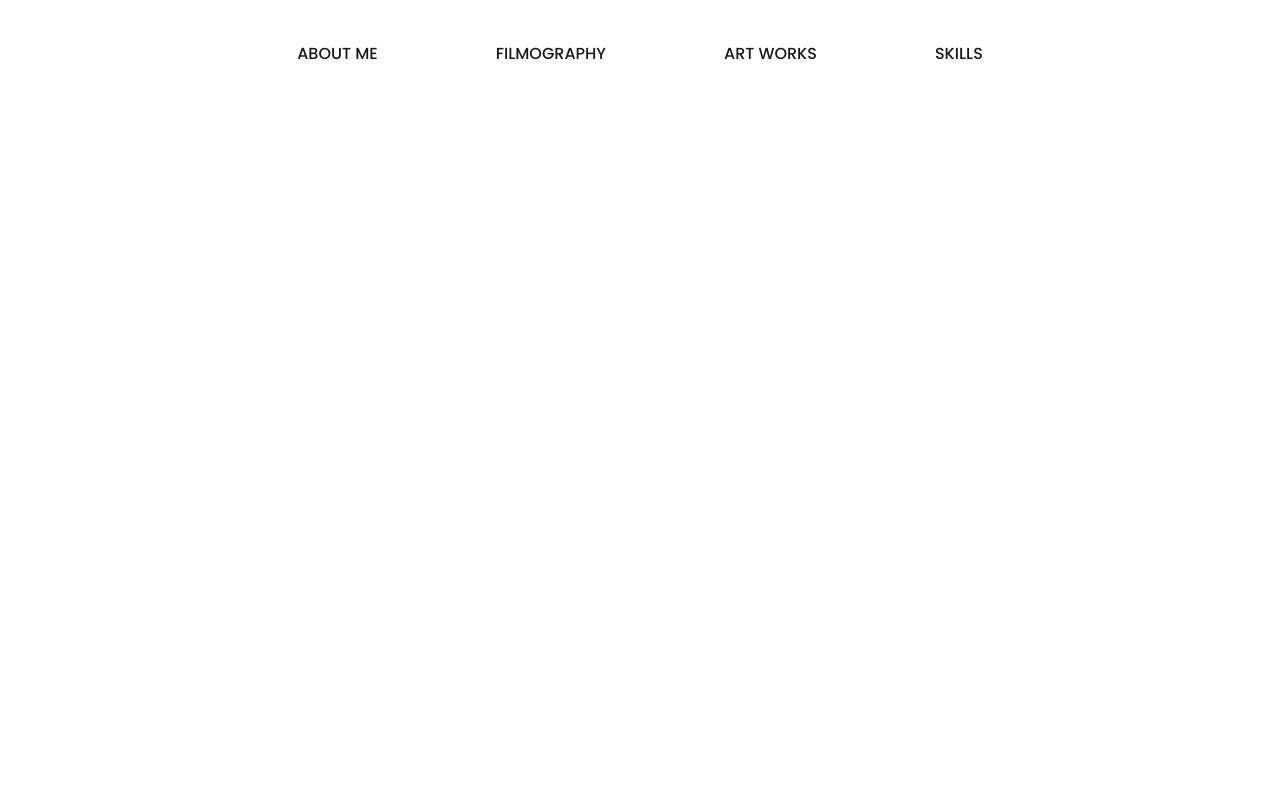
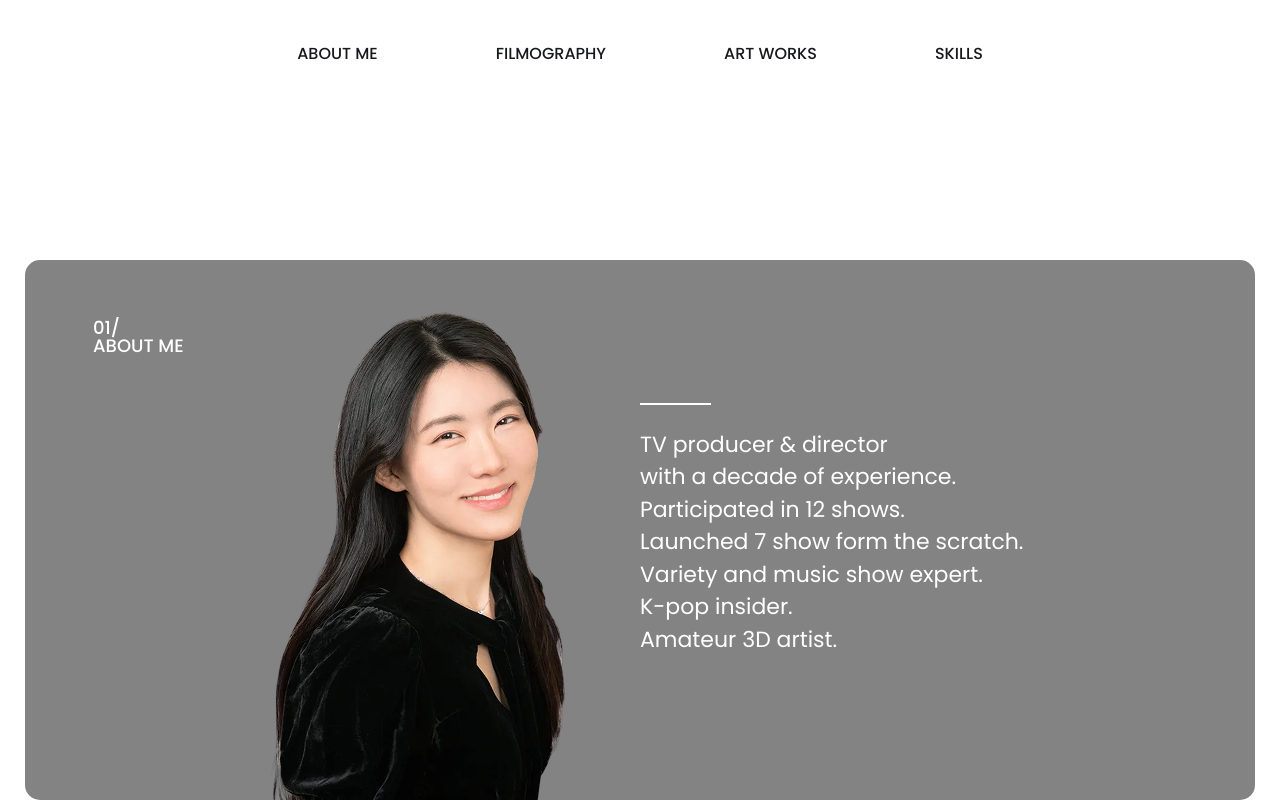
Before and after one commit to tawhidib/railnji, a Next.js app: page / in a window 1280 px wide. Shown: the part 450-1250 px from the top of the page. Before the commit the page ends 800 px from the top, so only its background shows below. Built offline with nearby package versions, Linux system fonts and the light colour scheme.

Commit message:
section one added

```diff
--- a/app/page.tsx
+++ b/app/page.tsx
@@ -1,9 +1,11 @@
 import LandingHeroArea from "@/components/pages/home/hero";
+import SectionOne from "@/components/pages/home/section-one";
 
 export default function Home() {
 	return (
 		<>
 			<LandingHeroArea />
+			<SectionOne />
 		</>
 	);
 }
--- /dev/null
+++ b/components/common/section-number-title.tsx
@@ -0,0 +1,23 @@
+import { cn } from "@/lib/utils";
+
+export default function SectionNumberTitle({
+	number,
+	title,
+	className,
+}: {
+	number: string;
+	title: string;
+	className?: string;
+}) {
+	return (
+		<div
+			className={cn(
+				"col font-medium text-lg leading-none -tracking-[3%] uppercase text-black",
+				className
+			)}
+		>
+			<span>{number}</span>
+			<h3>{title}</h3>
+		</div>
+	);
+}
--- a/components/pages/home/hero.tsx
+++ b/components/pages/home/hero.tsx
@@ -20,7 +20,7 @@ export default function LandingHeroArea() {
 		},
 	];
 	return (
-		<header className='bg-[url("/assets/images/landing-header-bg.png")] bg-cover min-h-screen'>
+		<header className='bg-[url("/assets/images/landing-header-bg.png")] bg-cover h-267'>
 			<div className="col container pt-58 items-center">
 				<h1 className="text-center font-bold font-syne leading-[0.9] text-black uppercase text-[5rem]">
 					HELLO, I&apos;AM INJI
--- /dev/null
+++ b/components/pages/home/section-one.tsx
@@ -0,0 +1,36 @@
+import SectionNumberTitle from "@/components/common/section-number-title";
+import Image from "next/image";
+
+export default function SectionOne() {
+	return (
+		<div id="about-me" className="w-full max-w-[86.688rem] mx-auto px-6.25">
+			<div className="bg-[#838383] py-14.75 px-17 rounded-[0.938rem] h-135 relative -mt-[358px] overflow-hidden">
+				<div className="grid grid-cols-2 h-full">
+					<SectionNumberTitle
+						number="01/"
+						title="about me"
+						className="text-white"
+					/>
+					<div className="h-full flex flex-col justify-center before:content-[''] before:w-[70.66px] before:h-[1.27px] before:bg-white before:mb-6">
+						<p className="text-white font-light text-[1.375rem] leading-[1.48] tracking-[4%]">
+							TV producer & director <br /> with a decade of experience.
+							<br />
+							Participated in 12 shows. <br />
+							Launched 7 show form the scratch. <br />
+							Variety and music show expert. <br />
+							K-pop insider. <br />
+							Amateur 3D artist. <br />
+						</p>
+					</div>
+				</div>
+				<Image
+					src="/assets/images/profile.png"
+					alt="profile"
+					width={1004}
+					height={508}
+					className="absolute -bottom-5 left-29 pointer-events-none"
+				/>
+			</div>
+		</div>
+	);
+}
```
Also changed, not shown: public/assets/images/profile.png (added).
